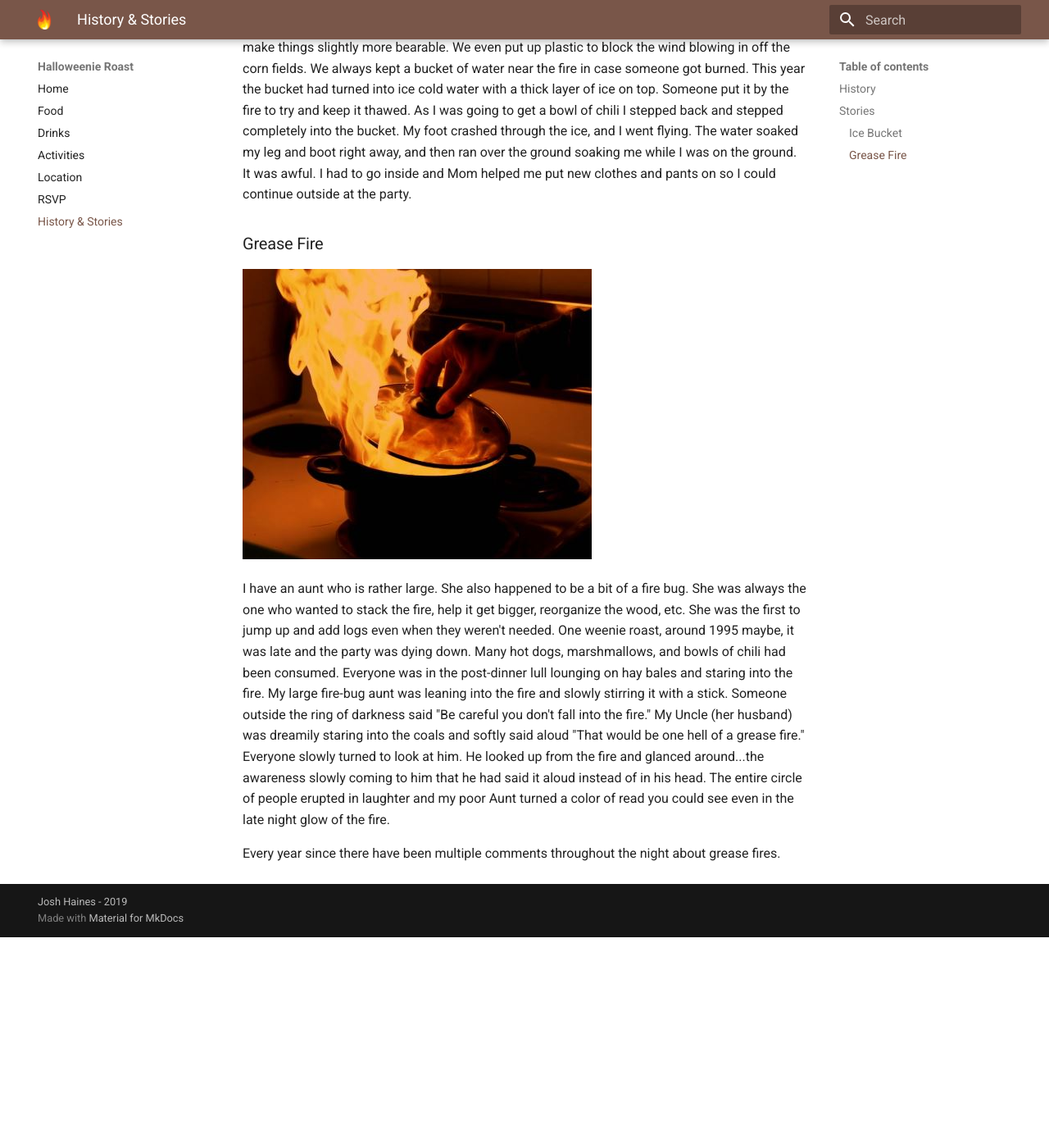
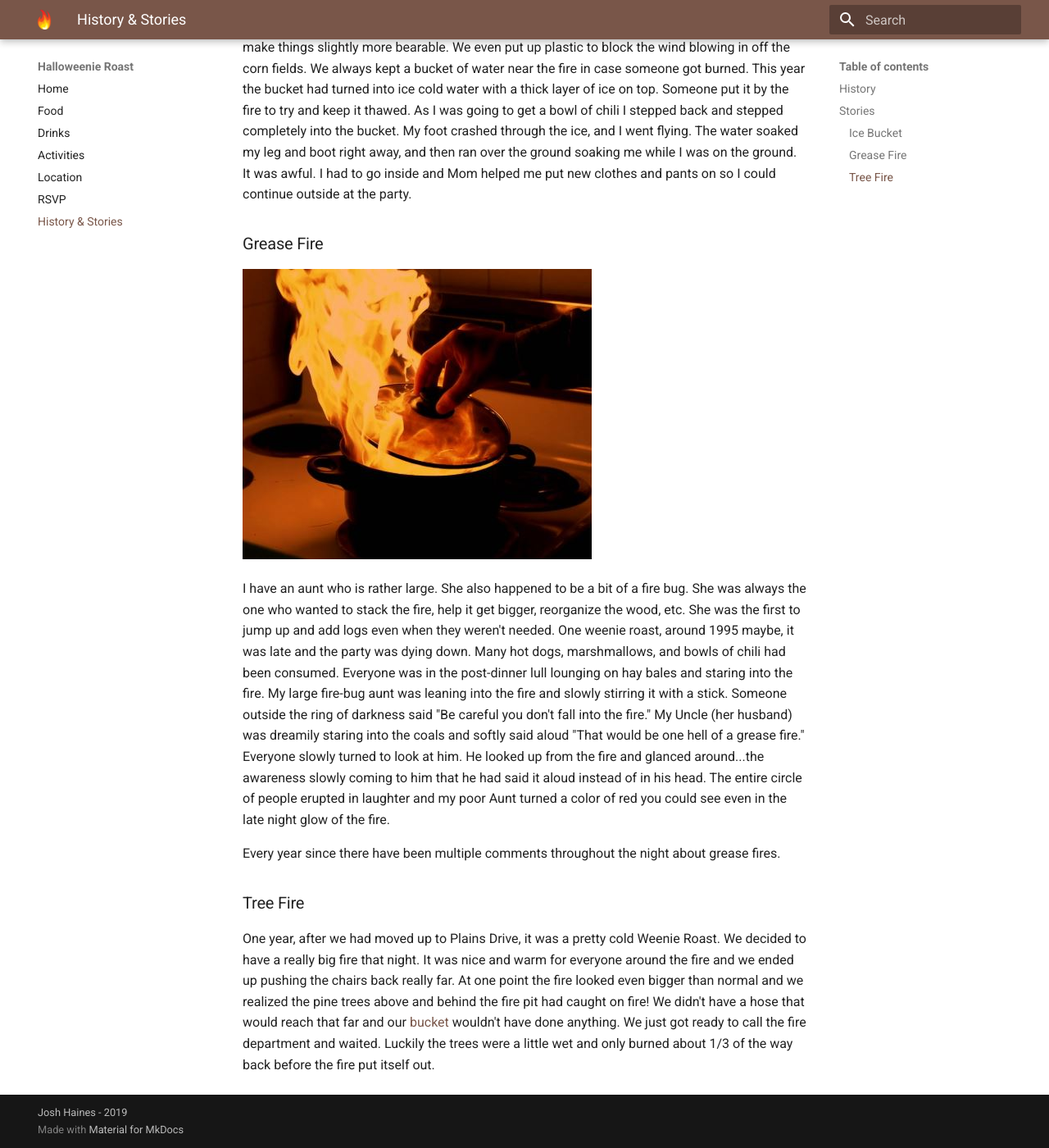
Before and after one commit to jdhaines/weenieroast, an MkDocs documentation site: the page built from docs/history.md, in a window 1280 px wide and 1400 px high, scrolled down 818 px. Shown: the whole window at 82% size. Built offline with MkDocs 1.6.1 and Material for MkDocs 9.7.7, drawn with Linux system fonts in a browser that asks for light colours; before the commit the page ends 1961 px from its top, so only the background shows below that.

Commit message:
changed date, fixed a typo, added a story

```diff
--- a/docs/history.md
+++ b/docs/history.md
@@ -17,6 +17,10 @@ blowing, and sub zero.  Only the few die-hard people who came every year happene
 
 ![grease fire](img/grease.jpg)
 
-I have an aunt who is rather large.  She also happened to be a bit of a fire bug.  She was always the one who wanted to stack the fire, help it get bigger, reorganize the wood, etc.  She was the first to jump up and add logs even when they weren't needed.  One weenie roast, around 1995 maybe, it was late and the party was dying down.  Many hot dogs, marshmallows, and bowls of chili had been consumed.  Everyone was in the post-dinner lull lounging on hay bales and staring into the fire.  My large fire-bug aunt was leaning into the fire and slowly stirring it with a stick.  Someone outside the ring of darkness said "Be careful you don't fall into the fire."  My Uncle (her husband) was dreamily staring into the coals and softly said aloud "That would be one hell of a grease fire."  Everyone slowly turned to look at him.  He looked up from the fire and glanced around...the awareness slowly coming to him that he had said it aloud instead of in his head.  The entire circle of people erupted in laughter and my poor Aunt turned a color of read you could see even in the late night glow of the fire.
+I have an aunt who is rather large.  She also happened to be a bit of a fire bug.  She was always the one who wanted to stack the fire, help it get bigger, reorganize the wood, etc.  She was the first to jump up and add logs even when they weren't needed.  One weenie roast, around 1995 maybe, it was late and the party was dying down.  Many hot dogs, marshmallows, and bowls of chili had been consumed.  Everyone was in the post-dinner lull lounging on hay bales and staring into the fire.  My large fire-bug aunt was leaning into the fire and slowly stirring it with a stick.  Someone outside the ring of darkness said "Be careful you don't fall into the fire."  My Uncle (her husband) was dreamily staring into the coals and softly said aloud "That would be one hell of a grease fire."  Everyone slowly turned to look at him.  He looked up from the fire and glanced around...the awareness slowly coming to him that he had said it aloud instead of in his head.  The entire circle of people erupted in laughter and my poor Aunt turned a color of red you could see even in the late night glow of the fire.
 
 Every year since there have been multiple comments throughout the night about grease fires.
+
+### Tree Fire
+
+One year, after we had moved up to Plains Drive, it was a pretty cold Weenie Roast.  We decided to have a really big fire that night.  It was nice and warm for everyone around the fire and we ended up pushing the chairs back really far.  At one point the fire looked even bigger than normal and we realized the pine trees above and behind the fire pit had caught on fire!  We didn't have a hose that would reach that far and our [bucket](history.md#water-bucket) wouldn't have done anything.  We just got ready to call the fire department and waited.  Luckily the trees were a little wet and only burned about 1/3 of the way back before the fire put itself out.
```
Also changed, not shown: docs/index.md (+1 -1 lines).
